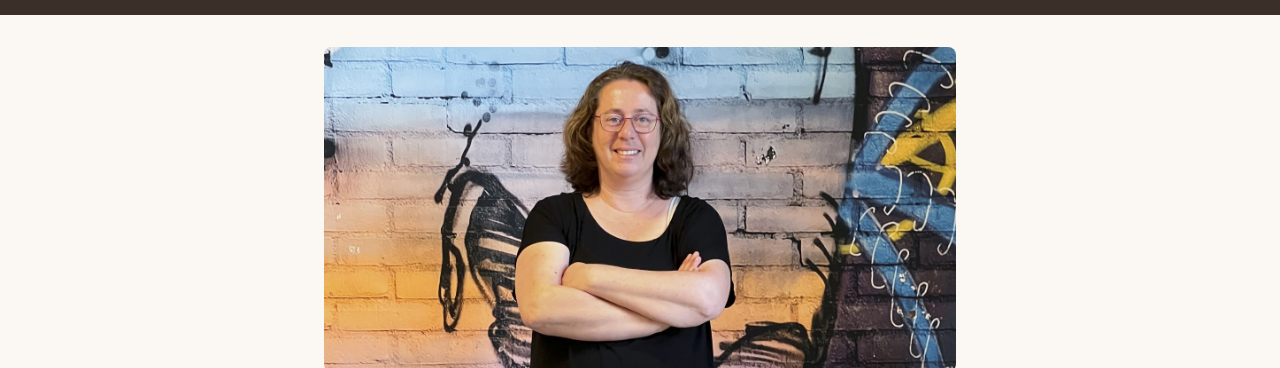
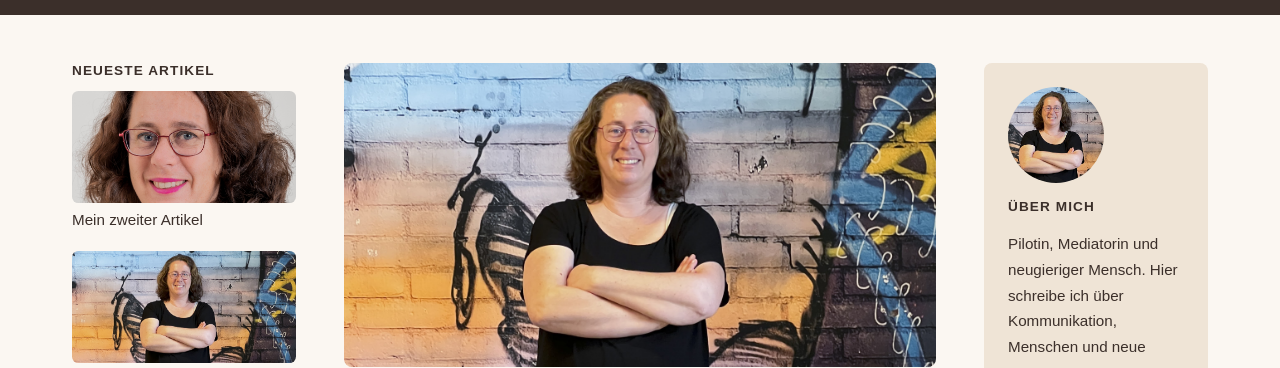
Before and after one commit to AnjaBoin/www.anjaboin.com, an Astro site: page /de/blog/erster-artikel in a window 1280 px wide. Shown: the part 88-456 px from the top of the page. Built offline with nearby package versions, Linux system fonts and the light colour scheme; Astro itself is replaced by a stand-in of ours.

Commit message:
BlogLayout with three columns

```diff
--- a/src/i18n/ui.js
+++ b/src/i18n/ui.js
@@ -8,6 +8,10 @@ export const ui = {
     'nav.cv': 'Lebenslauf',
     'nav.contact': 'Kontakt',
     'footer.rights': 'Alle Rechte vorbehalten.',
+    'blog.recent': 'Neueste Artikel',
+    'blog.aboutTitle': 'Über mich',
+    'blog.aboutText': 'Pilotin, Mediatorin und neugieriger Mensch. Hier schreibe ich über Kommunikation, Menschen und neue Wege.',
+    'blog.aboutLink': 'Mehr über mich →',
   },
   nl: {
     'nav.label': 'Hoofdmenu',
@@ -18,6 +22,10 @@ export const ui = {
     'nav.cv': 'CV',
     'nav.contact': 'Contact',
     'footer.rights': 'Alle rechten voorbehouden.',
+    'blog.recent': 'Nieuwste artikelen',
+    'blog.aboutTitle': 'Over mij',
+    'blog.aboutText': 'Piloot, mediator en nieuwsgierig mens. Hier schrijf ik over communicatie, mensen en nieuwe wegen.',
+    'blog.aboutLink': 'Meer over mij →',
   },
   en: {
     'nav.label': 'Main menu',
@@ -28,6 +36,10 @@ export const ui = {
     'nav.cv': 'CV',
     'nav.contact': 'Contact',
     'footer.rights': 'All rights reserved.',
+    'blog.recent': 'Latest articles',
+    'blog.aboutTitle': 'About me',
+    'blog.aboutText': 'Pilot, mediator and curious human. Here I write about communication, people and new paths.',
+    'blog.aboutLink': 'More about me →',
   },
 };
 
--- /dev/null
+++ b/src/layouts/BlogLayout.astro
@@ -0,0 +1,151 @@
+---
+import BaseLayout from './BaseLayout.astro';
+import { getCollection } from 'astro:content';
+import { t } from '../i18n/ui.js';
+
+const { title } = Astro.props;
+const lang = Astro.currentLocale ?? 'de';
+const currentPath = Astro.url.pathname;
+
+// The 5 newest posts in the current language
+const recentPosts = (await getCollection('blog'))
+  .filter((post) => post.id.startsWith(`${lang}/`))
+  .sort((a, b) => b.data.pubDate.valueOf() - a.data.pubDate.valueOf())
+  .slice(0, 5);
+---
+
+<BaseLayout title={title}>
+  <div class="blog-layout">
+    <!-- Middle: the article itself -->
+    <article class="blog-main">
+      <slot />
+    </article>
+
+    <!-- Left: latest articles -->
+    <aside class="blog-recent" aria-labelledby="recent-heading">
+      <h2 id="recent-heading">{t(lang, 'blog.recent')}</h2>
+      <ul>
+        {recentPosts.map((post) => {
+          const href = `/${lang}/blog/${post.id.replace(`${lang}/`, '')}/`;
+          return (
+            <li>
+              <a href={href} aria-current={currentPath === href ? 'page' : undefined}>
+                {post.data.image && <img src={post.data.image} alt="" />}
+                <span>{post.data.title}</span>
+              </a>
+            </li>
+          );
+        })}
+      </ul>
+    </aside>
+
+    <!-- Right: fixed information about me -->
+    <aside class="blog-about" aria-labelledby="about-heading">
+      <img class="about-photo" src="/images/anja-hero.jpg" alt="Anja Boin" />
+      <h2 id="about-heading">{t(lang, 'blog.aboutTitle')}</h2>
+      <p>{t(lang, 'blog.aboutText')}</p>
+      <a href={`/${lang}/about/`}>{t(lang, 'blog.aboutLink')}</a>
+    </aside>
+  </div>
+</BaseLayout>
+
+<style>
+  /* Three columns: latest | article | about me */
+  .blog-layout {
+    display: grid;
+    grid-template-columns: 14rem minmax(0, 1fr) 14rem;
+    grid-template-areas: "recent main about";
+    gap: 3rem;
+    max-width: 75rem;
+    margin: 0 auto;
+    padding: 3rem 2rem;
+  }
+
+  .blog-main {
+    grid-area: main;
+  }
+
+  .blog-recent {
+    grid-area: recent;
+  }
+
+  .blog-about {
+    grid-area: about;
+  }
+
+  /* Small headings above the side columns */
+  aside h2 {
+    margin-top: 0;
+    font-family: var(--font-body);
+    font-size: 0.85rem;
+    font-weight: 600;
+    letter-spacing: 0.08em;
+    text-transform: uppercase;
+  }
+
+  /* Left column: list of articles */
+  .blog-recent ul {
+    display: flex;
+    flex-direction: column;
+    gap: 1.25rem;
+    list-style: none;
+    margin: 0;
+    padding: 0;
+  }
+
+  .blog-recent a {
+    display: block;
+    font-size: 0.95rem;
+    line-height: 1.4;
+    color: var(--color-text);
+    text-decoration: none;
+  }
+
+  .blog-recent img {
+    display: block;
+    width: 100%;
+    height: 7rem;
+    margin-bottom: 0.4rem;
+    object-fit: cover;
+    border-radius: 0.4rem;
+  }
+
+  .blog-recent a:hover,
+  .blog-recent a[aria-current="page"] {
+    color: var(--color-accent);
+  }
+
+  /* Right column: soft block about me */
+  .blog-about {
+    align-self: start;
+    padding: 1.5rem;
+    background: var(--color-soft);
+    border-radius: 0.5rem;
+  }
+
+  .about-photo {
+    display: block;
+    width: 6rem;
+    height: 6rem;
+    margin-bottom: 1rem;
+    object-fit: cover;
+    object-position: center 20%;
+    border-radius: 50%;
+  }
+
+  .blog-about p {
+    font-size: 0.95rem;
+  }
+
+  /* Smaller screens: everything below each other, article first */
+  @media (max-width: 60rem) {
+    .blog-layout {
+      grid-template-columns: 1fr;
+      grid-template-areas:
+        "main"
+        "recent"
+        "about";
+      padding: 2rem 1.25rem;
+    }
+  }
+</style>
--- a/src/pages/de/blog/[slug].astro
+++ b/src/pages/de/blog/[slug].astro
@@ -1,5 +1,5 @@
 ---
-import BaseLayout from '../../../layouts/BaseLayout.astro';
+import BlogLayout from '../../../layouts/BlogLayout.astro';
 import { getCollection, render } from 'astro:content';
 
 // Make one page for every German post
@@ -17,8 +17,7 @@ const { post } = Astro.props;
 const { Content } = await render(post);
 ---
 
-<BaseLayout title={post.data.title}>
-  <article class="content">
+<BlogLayout title={post.data.title}>
   {post.data.image && (
     <img class="post-image" src={post.data.image} alt={post.data.imageAlt ?? ''} />
   )}
@@ -36,8 +35,7 @@ const { Content } = await render(post);
   <Content />
 
   <p class="back-link"><a href="/de/blog/">← Zurück zum Blog</a></p>
-  </article>
-</BaseLayout>
+</BlogLayout>
 
 <style>
   .post-image {
```
Also changed, not shown: src/pages/de/blog/index.astro (+6 -8 lines). Lines whose indentation alone changed are shown as unchanged.
